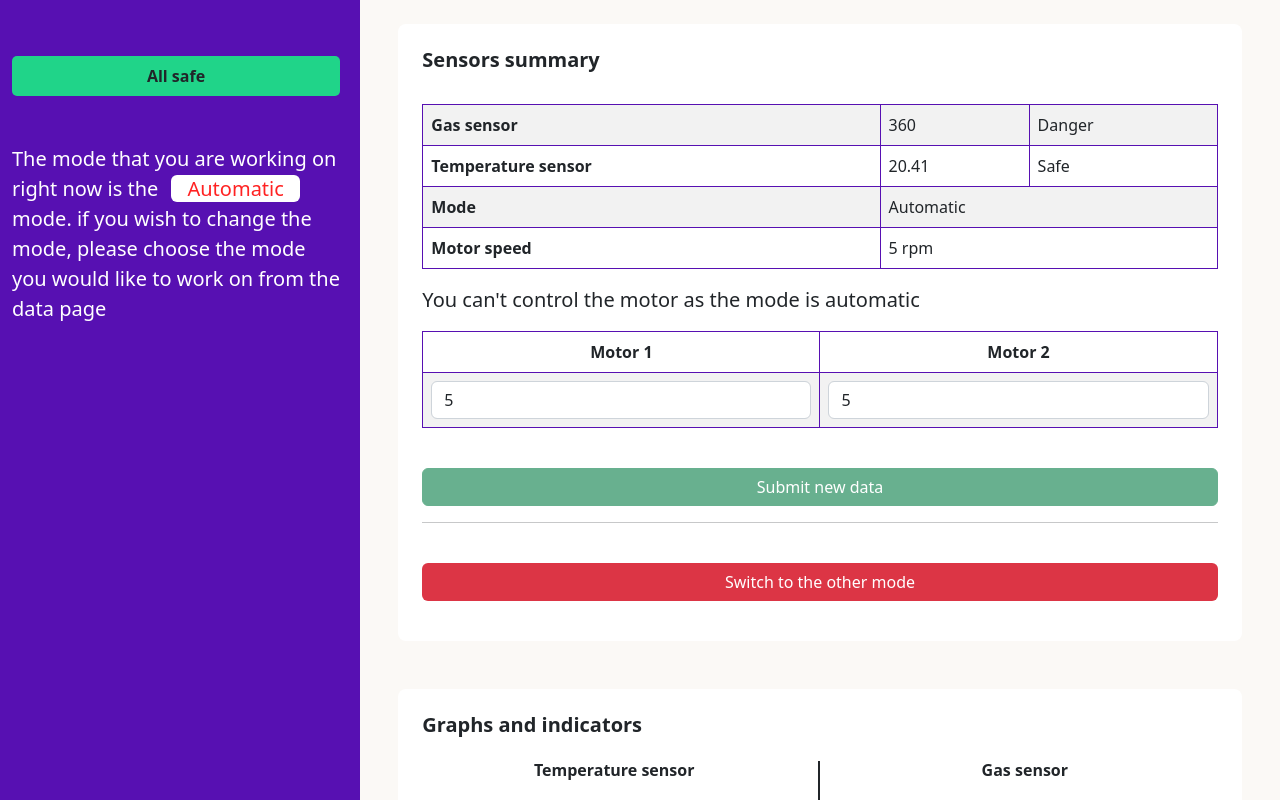
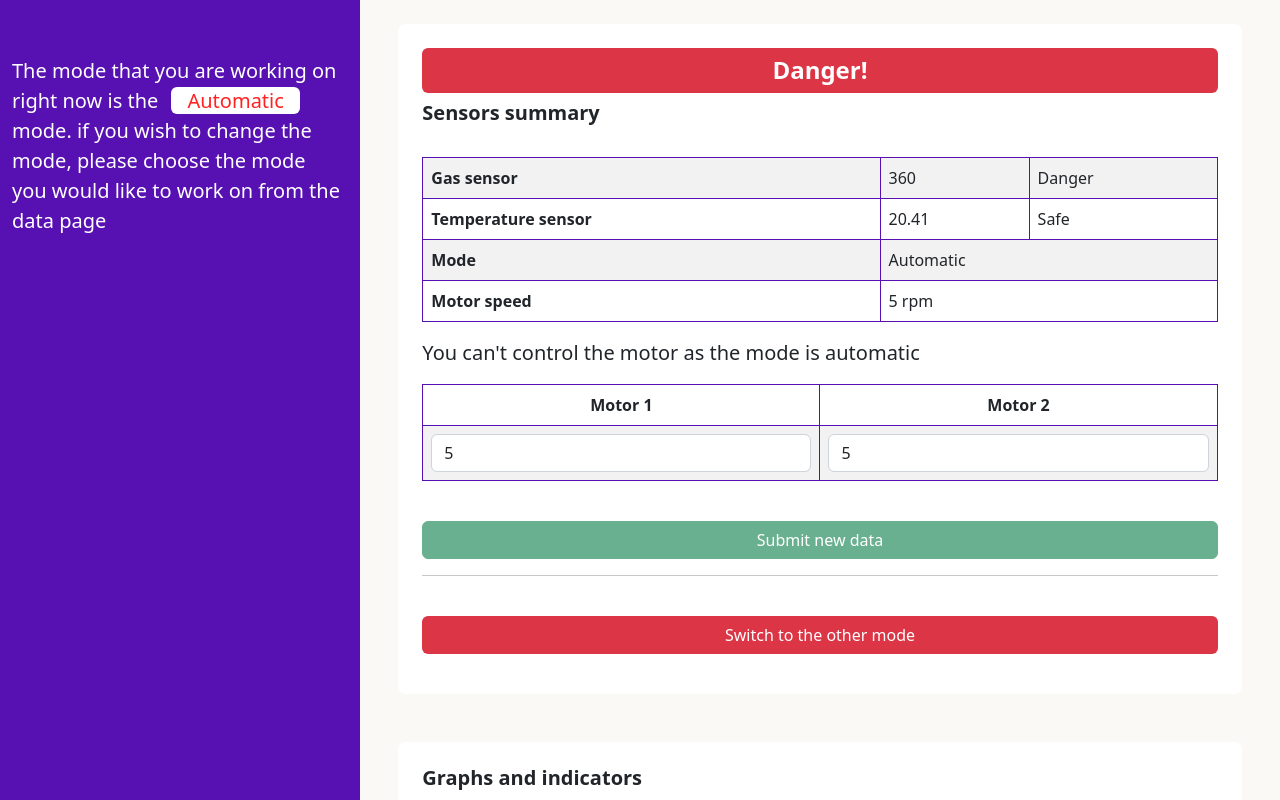
Before and after one commit to yossefaymanzedan/iiot, a website: page index.html in a window 1280 px wide. Drawn offline with nearby package versions, Linux system fonts and the light colour scheme.

Commit message:
Update index.html

```diff
--- a/index.html
+++ b/index.html
@@ -26,18 +26,9 @@
       </button>
       <div class="collapse navbar-collapse" id="navbarSupportedContent">
         <ul class="navbar-nav mt-5 flex-column navbar-nav-scroll me-auto mb-2 mb-lg-0">
-          <div class="list-group list-group-horizontal " id="myList" role="tablist">
-            <a class="list-group-item list-group-item-action active link-dark text-center fw-bold" data-bs-toggle="list" href="#home" role="tab">All safe</a>
-          </div>
-          <div class="row mt-5">
-            <div class="tab-content text-white lead">
-              <div class="tab-pane active" id="home" role="tabpanel">
-
-                The mode that you are working on right now is the <span style="color: rgb(255, 34, 34); background-color: white;" class="px-3 rounded mx-2">Automatic</span> mode. if you wish to change the mode, please choose the mode you would like to work on from the data page
-              </div>
-
-            </div>
-          </div>
+          <p class="lead text-white">
+            The mode that you are working on right now is the <span style="color: rgb(255, 34, 34); background-color: white;" class="px-3 rounded mx-2">Automatic</span> mode. if you wish to change the mode, please choose the mode you would like to work on from the data page
+          </p>
         </ul>
 
       </div>
@@ -51,7 +42,7 @@
 <div class="row justify-content-evenly">
 
 <div class="col-md-11 mt-md-0 mt-4 text-md-start text-center rounded-3 p-4 bg-white">
-
+  <div class="text-white text-center fw-bold p-2 rounded h4" style="background-color: #dc3545;" data-bs-toggle="list" href="#home" role="tab">Danger!</div>
 <div class="row row1">
   <div class="h5 fw-bold">Sensors summary</div>
   <div class="table-responsive mt-4">
```
